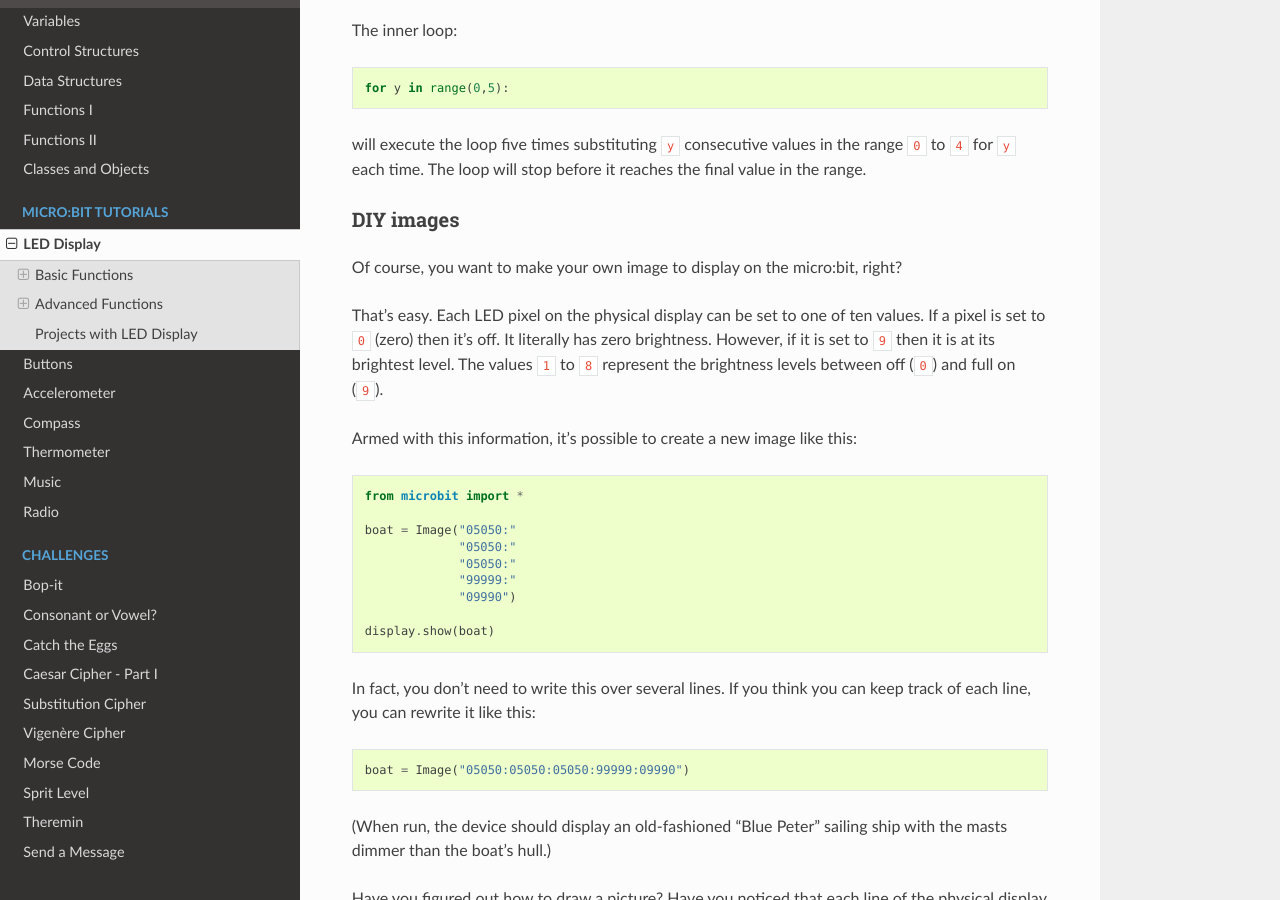
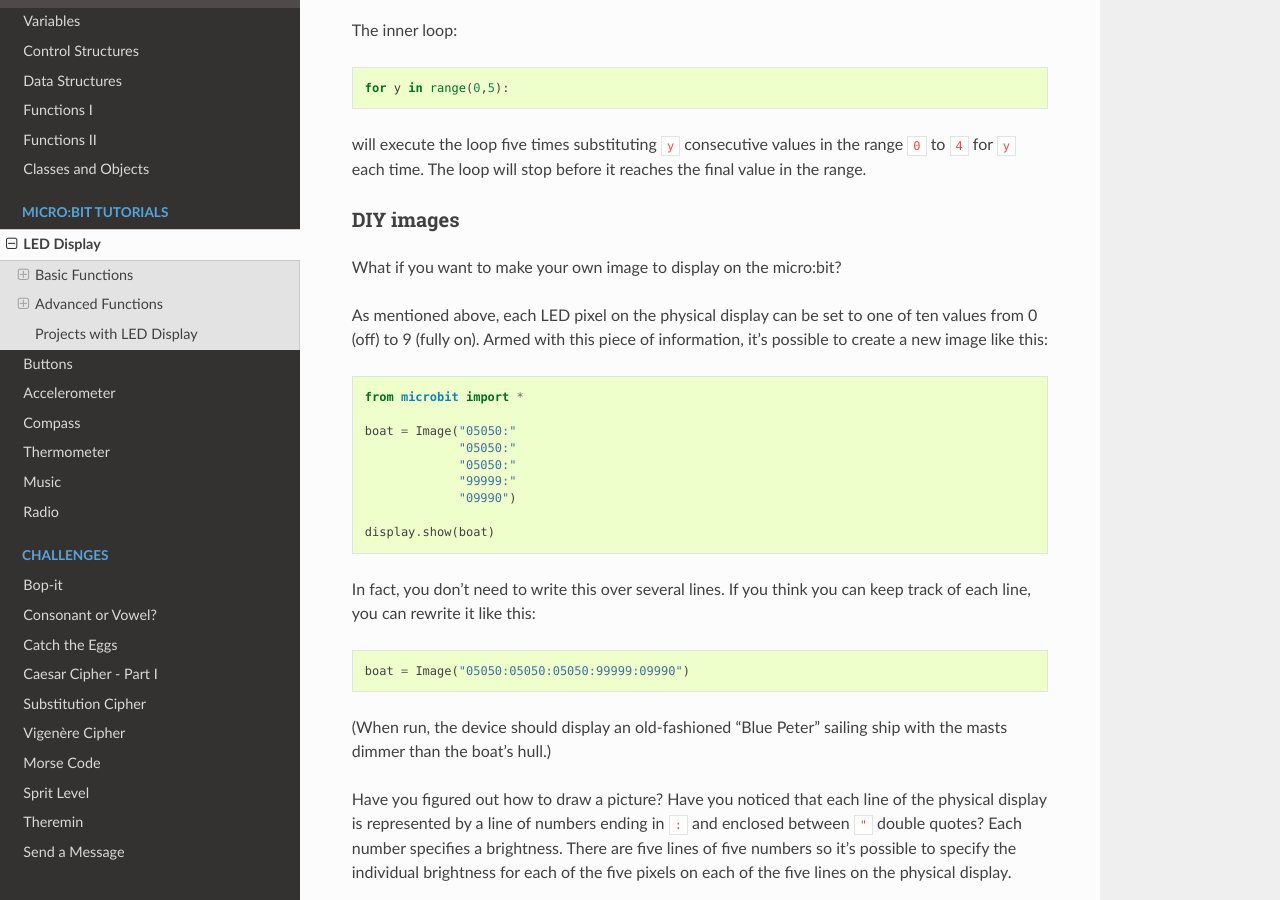
Before and after one commit to rharbird/microbit-challenges, a Sphinx documentation site: the page built from docs/source/tutorials/images.rst, in a window 1280 px wide and 900 px high, scrolled down 2355 px. Built offline with Sphinx 7.4.7 and the Read the Docs theme 2.0.0, drawn with Linux system fonts in a browser that asks for light colours; pages that are not in the unit, such as notebooks, are missing from menus.

Commit message:
Modify text

```diff
--- a/docs/source/tutorials/images.rst
+++ b/docs/source/tutorials/images.rst
@@ -98,15 +98,10 @@ will execute the loop five times substituting ``y`` consecutive values in the ra
 
 DIY images
 ----------
-Of course, you want to make your own image to display on the micro:bit, right?
+What if you want to make your own image to display on the micro:bit?
 
-That's easy.  Each LED pixel on the physical display can be set to one of ten values. If a
-pixel is set to ``0`` (zero) then it's off. It literally has zero brightness.
-However, if it is set to ``9`` then it is at its brightest level. The values
-``1`` to ``8`` represent the brightness levels between off (``0``) and full on
-(``9``).
-
-Armed with this information, it's possible to create a new image like this::
+As mentioned above, each LED pixel on the physical display can be set to one of ten values from 0 (off) to 9 (fully on).
+Armed with this piece of information, it's possible to create a new image like this::
 
     from microbit import *
 
```
